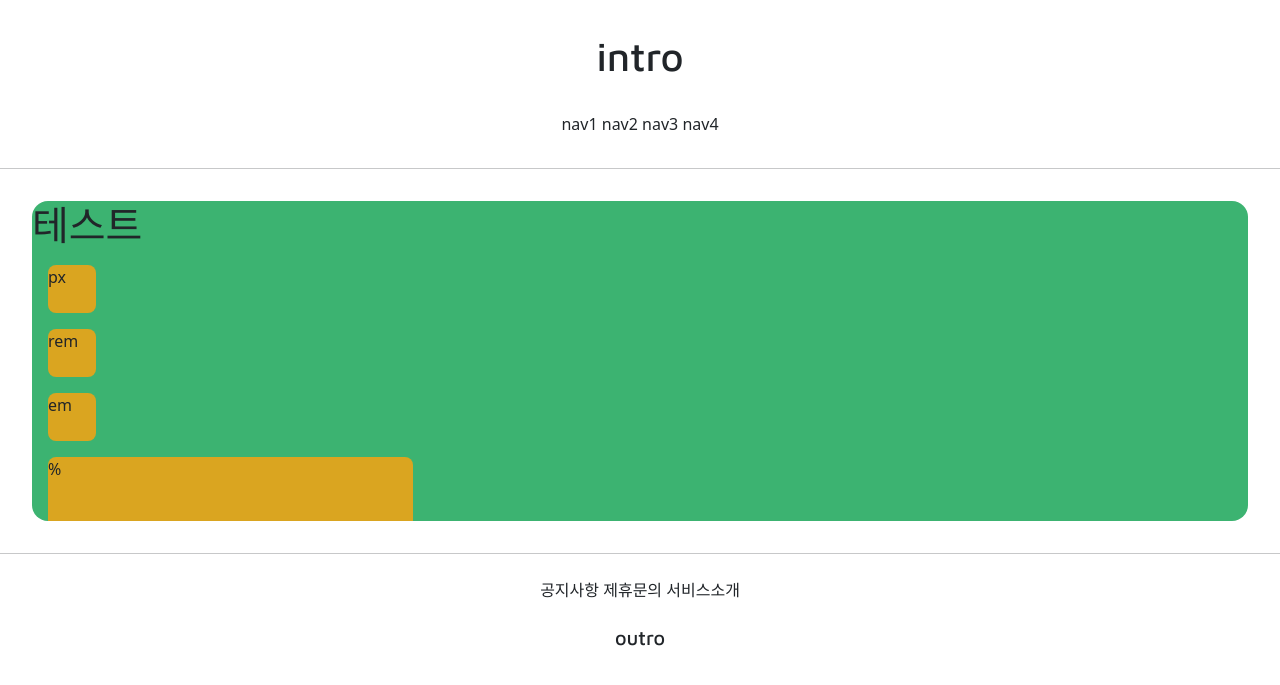
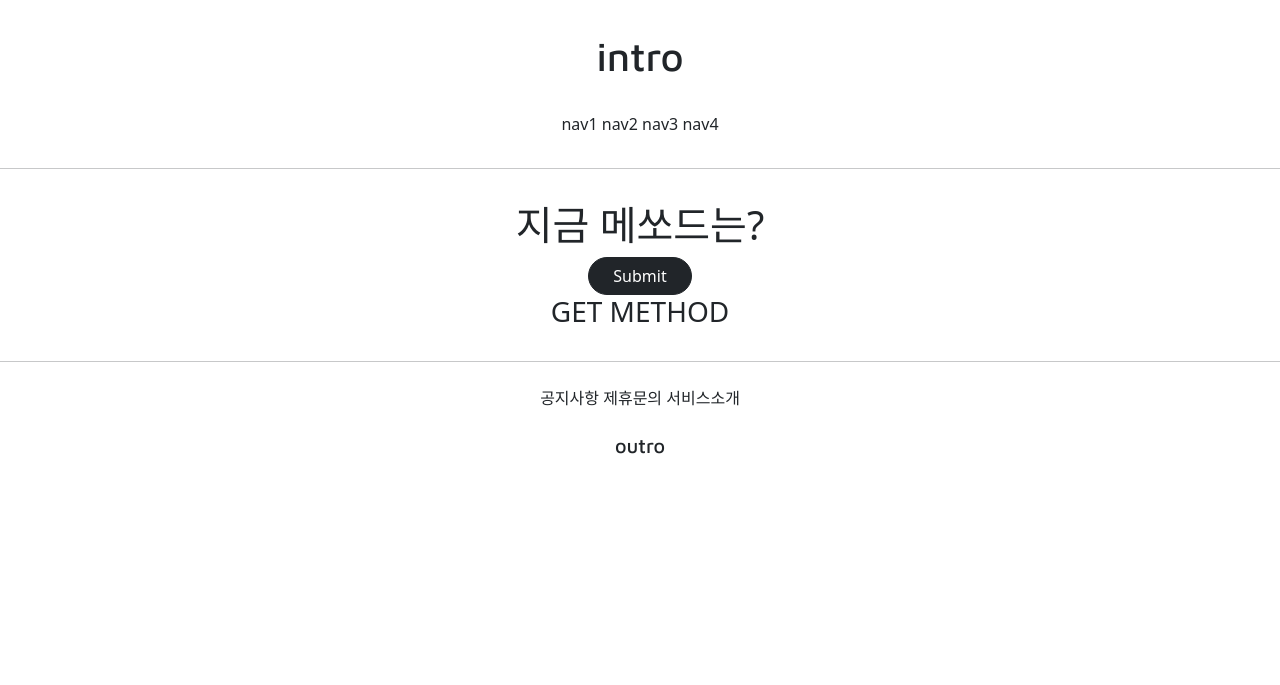
Before and after one commit to innamtt/my_Project, a Django app: page /accounts/hello_world/ in a window 1280 px wide. Shown: the top 685 px of the page. Run offline with Django 3.2, Linux system fonts and the light colour scheme; parts of the project's set-up code (start-up, migrations or seed data) failed here and were passed over.

Commit message:
2021-07-08 3rd commit

```diff
--- a/accountapp/templates/accountapp/hello_world.html
+++ b/accountapp/templates/accountapp/hello_world.html
@@ -2,28 +2,14 @@
 
 {% block content %}
 
-    <style>
-        .testing{
-            background-color : goldenrod;
-            margin: 1rem;
-            height: 48px;
-            width: 48px;
-            border-radius: .5rem;
-        }
-    </style>
+    <div style="margin: 2rem; text-align: center" >
+        <h1>지금 메쏘드는?</h1>
 
-    <div style="height: 20rem; background-color: mediumseagreen; margin: 2rem; border-radius: 1rem; overflow: scroll;" >
-    <h1>테스트</h1>
+        <form action="/accounts/hello_world/" method = post>
+            {% csrf_token %}
+            <input type="submit" class="btn btn-dark rounded-pill px-4">
+        </form>
 
-
-    <div class="testing" style="width:48px; height:48px;">px</div>
-    <div class="testing" style="width:3rem; height:3rem;">rem</div>
-    <div class="testing" style="width:3em; height:3em;">em</div>
-    <div class="testing" style="width:30%; height:30%;">%</div>
-    <div class="testing" style="width:48px; height:48px;">px</div>
-    <div class="testing" style="width:3rem; height:3rem;">rem</div>
-    <div class="testing" style="width:3em; height:3em;">em</div>
-    <div class="testing" style="width:30%; height:30%;">%</div>
-
+        <h3>{{ text }}</h3>
     </div>
 {% endblock %}
--- a/accountapp/views.py
+++ b/accountapp/views.py
@@ -5,4 +5,9 @@ from django.shortcuts import render
 
 
 def hello_world(request):
-    return render(request, 'accountapp/hello_world.html')
+    if request.method == 'POST' :
+        return render(request, 'accountapp/hello_world.html',
+                      context={'text':'POST METHOD'})
+    else :
+        return render(request, 'accountapp/hello_world.html',
+                      context={'text':'GET METHOD'})
```
